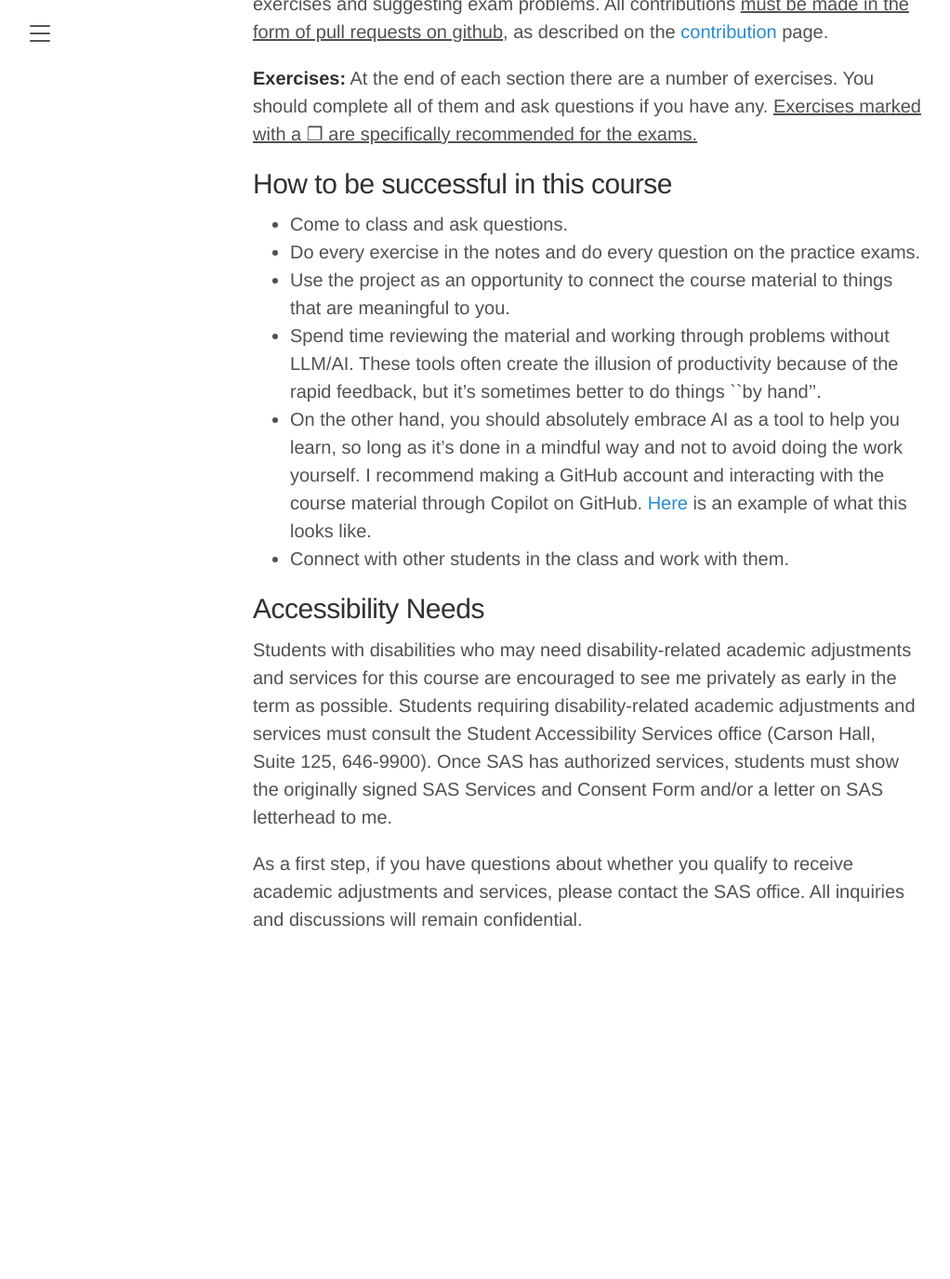
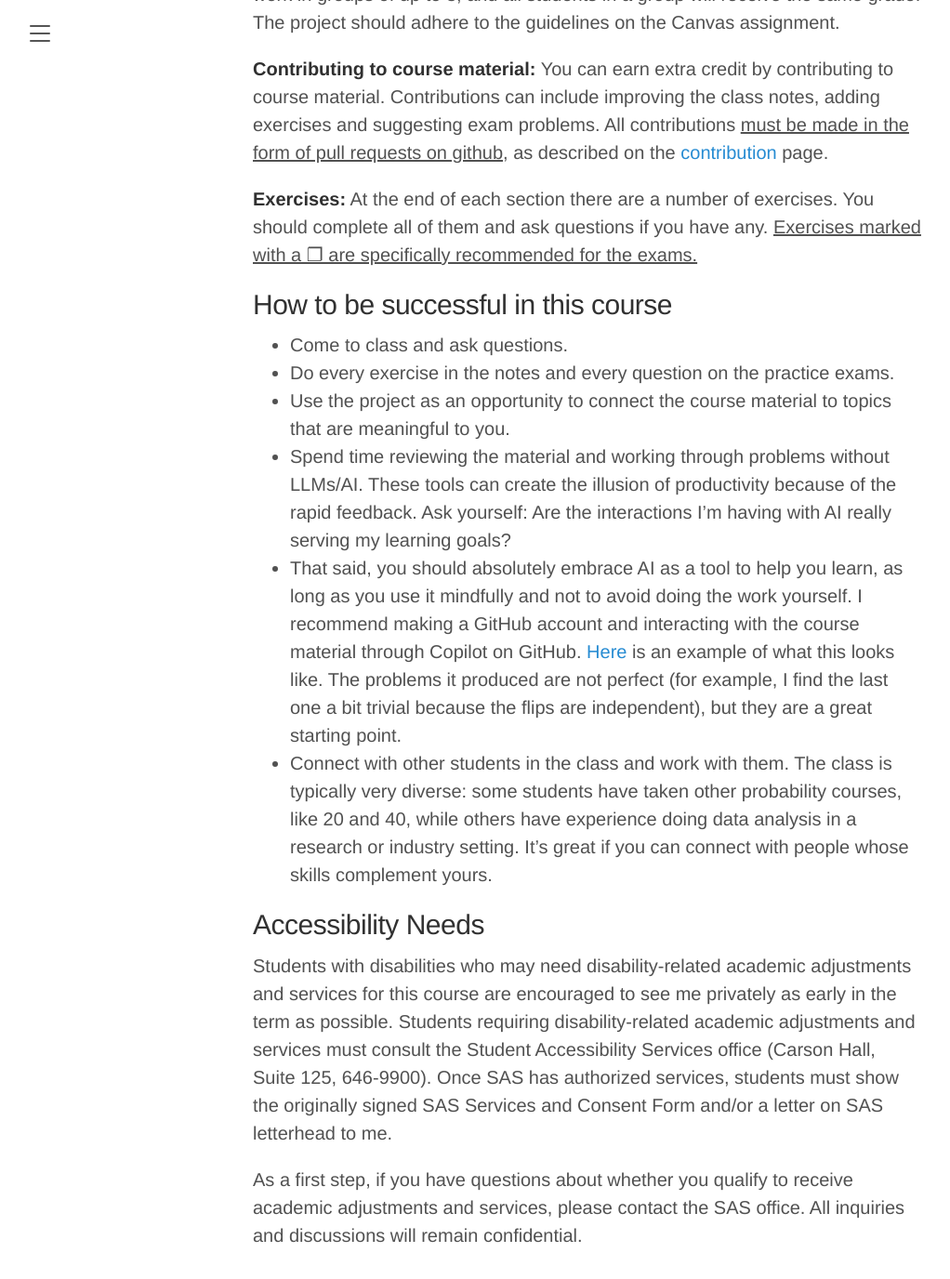
Before and after one commit to elevien/math50_2025, a Jekyll site: the page built from index.md, in a window 1280 px wide and 1400 px high, scrolled down 2601 px. Shown: the top 1376 px of the window at 93% size, without its empty margins (8-1030 px from the left). Built offline with Jekyll 4.4.1, drawn with Linux system fonts in a browser that asks for light colours; before the commit the page ends 3685 px from its top, so only the background shows below that; some of the changed text lies outside the part shown.

```diff
--- a/index.md
+++ b/index.md
@@ -25,9 +25,12 @@
 - Generally available to answer questions on Slack (please use Slack over email for course-related matters) throughout the week. I will occasionally answer questions on the weekend, but there is no guarantee.
 
 **Textbooks:** My notes are mostly self contained, although I will reference material from a few textbooks:
-- James, Gareth, Witten, Daniela, Hastie, Trevor, Tibshirani, Robert, et al. (2013). *An introduction to statistical learning (python version)*. Springer.  This book straddles the boundary between machine learning and statistics and I will reference it heavily in Units 5-7. I found the discussion of regularization very approachable.
-- Gelman, Andrew, Hill, Jennifer, Vehtari, Aki. (2020). *Regression and other stories*. Cambridge University Press. This is a fantastic, non-technical, introduction to regression modeling through coding and examples. The code is in R, but there are versions of the examples in Python available. It has a nice introduction to causal inference and I really like how they talk about interpreting regression coefficients. I also like that they take a Bayesian view, but are not too strict about it.
-- Evans, Michael J., Rosenthal, Jeffrey S. (2004). *Probability and statistics: The science of uncertainty*. Macmillan. This is a more mathematically technical book on statistical inference and probability theory. If you are interested in going deeper into the theory, I recommend taking a look. I will reference it heavily in Units 1-4.
+- James, Gareth, Witten, Daniela, Hastie, Trevor, Tibshirani, Robert, et al. (2013). *An introduction to statistical learning (python version)*. Springer.
+  - This book straddles the boundary between machine learning and statistics and I will reference it heavily in Units 5-7. I found the discussion of regularization very approachable.
+- Gelman, Andrew, Hill, Jennifer, Vehtari, Aki. (2020). *Regression and other stories*. Cambridge University Press.
+  - This is a fantastic, non-technical, introduction to regression modeling through coding and examples. Many aspects of the course are inspired by this book. The code is in R, but you can find versions in Python. It has a nice introduction to causal inference and I really like how they talk about interpreting regression coefficients. I also like that they take a Bayesian view, but are not too strict about it and focus on the practical goals of regression modeling, rather than the underlying philosophy.
+- Evans, Michael J., Rosenthal, Jeffrey S. (2004). *Probability and statistics: The science of uncertainty*. Macmillan.
+  -  This is a more mathematically technical book on statistical inference and probability theory. If you are interested in going deeper into the theory, I recommend taking a look. I will reference it heavily in Units 1-4, but only for those who are interested in going deeper.
 
 You should be able to find PDFs of all these books online.
 
@@ -59,11 +62,11 @@
 ## How to be successful in this course
 
 - Come to class and ask questions.
-- Do every exercise in the notes and do every question on the practice exams.
-- Use the project as an opportunity to connect the course material to things that are meaningful to you.
-- Spend time reviewing the material and working through problems without LLM/AI. These tools often create the illusion of productivity because of the rapid feedback, but it's sometimes better to do things ``by hand''.
-- On the other hand, you should absolutely embrace AI as a tool to help you learn, so long as it's done in a mindful way and not to avoid doing the work yourself. I recommend making a GitHub account and interacting with the course material through Copilot on GitHub. [Here](https://github.com/copilot/share/007652a8-48c4-8874-b902-100a20c608ca) is an example of what this looks like.
-- Connect with other students in the class and work with them.
+- Do every exercise in the notes and every question on the practice exams.
+- Use the project as an opportunity to connect the course material to topics that are meaningful to you.
+- Spend time reviewing the material and working through problems without LLMs/AI. These tools can create the illusion of productivity because of the rapid feedback. Ask yourself: Are the interactions I'm having with AI really serving my learning goals?
+- That said, you should absolutely embrace AI as a tool to help you learn, as long as you use it mindfully and not to avoid doing the work yourself. I recommend making a GitHub account and interacting with the course material through Copilot on GitHub. [Here](https://github.com/copilot/share/007652a8-48c4-8874-b902-100a20c608ca) is an example of what this looks like. The problems it produced are not perfect (for example, I find the last one a bit trivial because the flips are independent), but they are a great starting point.
+- Connect with other students in the class and work with them. The class is typically very diverse: some students have taken other probability courses, like 20 and 40, while others have experience doing data analysis in a research or industry setting. It's great if you can connect with people whose skills complement yours.
 
 ## Accessibility Needs
 
```
Also changed, not shown: unit1.md (+1 -0 lines), unit2.md (+3 -3 lines), 4 other files.
